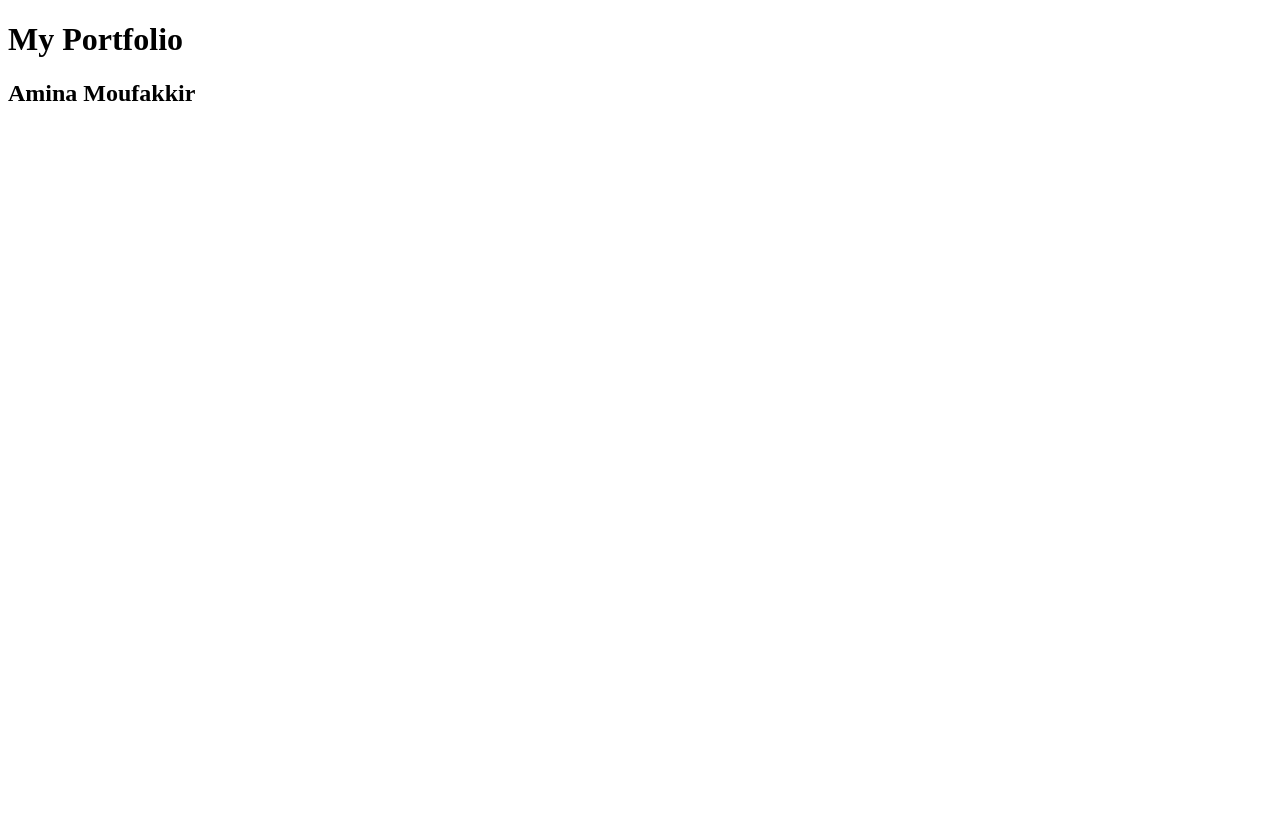
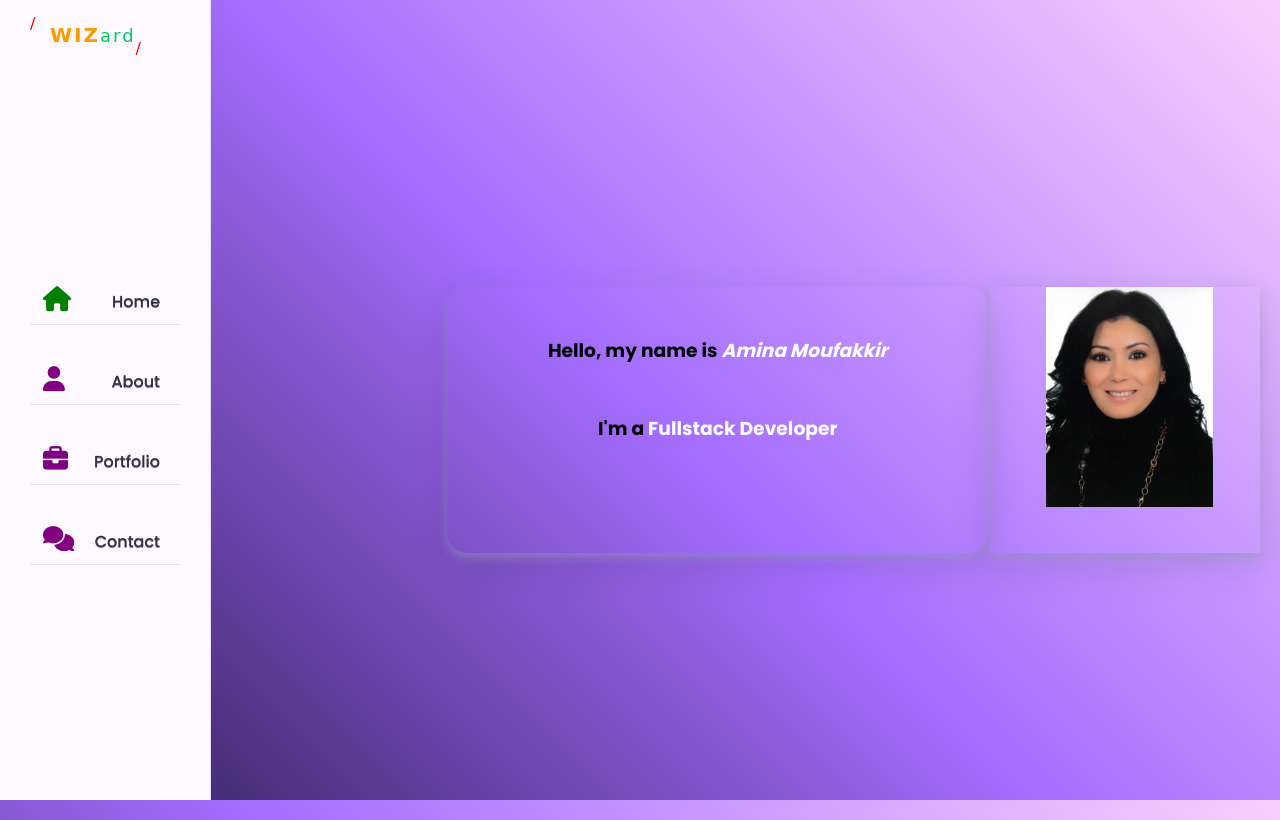
Before and after one commit to Amina-Moufakkir/9-1-frontend-portfolio-project, a plain HTML site: page index.html in a window 1280 px wide. Drawn offline with Linux system fonts and the light colour scheme; no server answers; a web font is replaced by a local one.

Commit message:
unfinished

```diff
--- /dev/null
+++ b/about.css
@@ -0,0 +1,62 @@
+@import url('https://fonts.googleapis.com/css2?family=Poppins:wght@200;300;400;500;600&display=swap');
+
+* {
+    box-sizing: border-box;
+    margin: 0;
+    font-family: "Poppins", sans-serif;
+}
+
+body {
+    background-color: plum;
+}
+
+.about {
+    display: grid;
+    grid-template-rows: repeat(2, 1fr);
+    margin: 20px;
+    padding: 10px;
+
+}
+
+.about p {
+    margin: 10px;
+    text-align: center;
+    font-size: 16px;
+
+}
+
+.hello img {
+    /* grid-column: 2; */
+    height: 400px;
+    text-align: center;
+    border-radius: 30px;
+    box-shadow: rgba(rgb(20, 1, 1));
+    position: relative;
+
+}
+
+
+
+.hello {
+    display: flex;
+}
+
+h2 {
+    position: absolute;
+    right: 400px;
+    top: 150px;
+    text-decoration: underline red;
+    text-underline-offset: 5px;
+
+}
+
+h2 span {
+    font-family: "biblo";
+    color: rgb(157, 0, 255);
+}
+
+.hello p {
+    position: absolute;
+    top: 250px;
+    left: 40px;
+}
--- /dev/null
+++ b/contact.css
@@ -0,0 +1,92 @@
+@import url('https://fonts.googleapis.com/css2?family=Poppins:wght@200;300;400;500;600&display=swap');
+
+* {
+    margin: 0;
+    padding: 0;
+    box-sizing: border-box;
+    font-family: "Poppins", sans-serif;
+}
+.contact {
+    width: 100%;
+    height: 100vh;
+    background: linear-gradient(45deg,#2f1c53, #a46dff, #f6d1fd);
+    display: flex;
+    align-items: center;
+    justify-content: center;
+}
+
+form {
+    width: 90%;
+    max-width: 600px;
+}
+
+.input-field {
+    margin-bottom: 30px;
+    position: relative;
+}
+
+input, textarea {
+    width: 100%;
+    padding: 10px;
+    outline:0;
+    border: 1px solid #fff;
+    background: transparent;
+    font-size: 16px;
+}
+
+label {
+    height: 100%;
+    position: absolute;
+    left: 0;
+    top: 0;
+    padding: 10px;
+    color: #fff;
+    cursor: text;
+    transition: .3s;
+}
+
+button {
+    padding: 10px 0;
+    color: #fff;
+    outline: none;
+    background: transparent;
+    border: 1px solid #fff;
+    width: 100%;
+    cursor: pointer;
+}
+label i {
+    margin-right: 10px;
+}
+
+button i {
+    margin-left: 10px;
+}
+input:focus~label,
+input:focus~label,
+textarea:valid~label {
+    top: -35px;
+    font-size: 15px;
+}
+
+.inline-input {
+    display: flex;
+    align-items: center;
+    justify-content: space-between;
+}
+
+.inline-input .input-field {
+    flex-basis: 48%;
+}
+
+p {
+    position: relative;;
+    right: 10;
+    bottom: 0;
+    color: #fff;
+
+}
+ a {
+    position: absolute;
+    bottom: 0;
+
+ }
--- a/index.html
+++ b/index.html
@@ -4,11 +4,60 @@
     <meta charset="UTF-8">
     <meta http-equiv="X-UA-Compatible" content="IE=edge">
     <meta name="viewport" content="width=device-width, initial-scale=1.0">
-    <title>Frontend Portfolio Project</title>
-    <script src="./main.js" defer></script>
+    <link rel="stylesheet" href="https://cdnjs.cloudflare.com/ajax/libs/font-awesome/6.2.0/css/all.min.css">
+    <link rel="stylesheet" href="./style.css">
+    <script src="./main.js" defer ></script>
+    <title>Portfolio Project</title>
 </head>
 <body>
-    <h1>My Portfolio</h1>
-    <h2>Amina Moufakkir</h2>
+    <!------- parent container start  ------>
+    <div class="grid">
+
+        <!-- aside start -->
+        <aside class="sidebar">
+            <div class="logo">
+                <a href="#"><span class="wiz">Wiz</span><span class="ard">ard</span></a>
+            </div>
+
+            <div class="menu-btn"></div>
+
+            <div class="nav">
+                <a href="./index.html" class="active button"><i class="fa fa-home over"></i><i class="fa fa-home under"></i><span class="big-text">Home</span>
+                </a>
+                <a href="./about.html" class="button"><i class="fa fa-user over"></i><i class="fa fa-user under"></i><span class="big-text">About</span><span class="small-text">Who I Am</span>
+                </a>
+
+                </a>
+                <a href="#portfolio" class="button" id="portfolio"><i class="fa fa-briefcase over"></i><i class="fa fa-briefcase under"></i><span class="big-text">Portfolio</span>
+                    <span class="small-text">See My Work</span>
+                </a>
+                <a href="./contact.html" class="button" target="_blank"><i class="fa fa-comments over"></i><i class="fa fa-comments under"></i><span class="big-text">Contact</span>
+                    <span class="small-text">Get In Touch</span>
+                </a>
+
+            </div>
+
+        </aside>
+        <!--  aside end  -->
+
+        <!-- home section start -->
+
+        <section class="section">
+            <div id="github"></div>
+            <div id="home"></div>
+            <div class="info">
+                <h3 class="hello">Hello, my name is <span class="name"><em>Amina Moufakkir</em></span></h3>
+                <h3>I'm a <span>Fullstack Developer</span></h3>
+
+            </div>
+            <div class="my-pic">
+                <img src="./assets/my-pic.png" alt="my picture">
+            </div>
+        </section>
+        <!--  home section end  -->
+
+    </div>
+    <!-------  parent container end   ------>
+
 </body>
 </html>
--- a/main.js
+++ b/main.js
@@ -1,7 +1,53 @@
+// Portfolio page.
+
+    const div = document.getElementById('github');
+	const portfolio = document.getElementById("portfolio");
+
+    const github = document.createElement('div');
+	github.textContent = `
+	<p><a href="https://github.com/aminamoufakkir">View my GitHub Profile</a></p>
+	`
+	div.append(github);
+	github.hidden = true;
+ function render (data) {
+	github.innerHTML =
+		`<div class="gh-grid">
+			<div class="gh-avatar">
+				<p><img alt="github picture" src="${data.avatar_url}" style= "height:200px;"></p>
+			</div>
+			<div class="gh-details">
+				<p>
+					<strong>${data.name}</strong><br>
+					<em>${data.location}</em><br>
+                    <em>${data.company}</em><br>
+					<a href="${data.url}" class="public">${data.public_repos} public repos</a>
+				</p>
+			</div>
+            <div class="gh-bio">
+            <p>${data.bio}</p>
+            </div>
+		</div>`;
+}
+
+
 const BASE_URL = "https://api.github.com/";
 
+portfolio.addEventListener("click", () => {
+	github.hidden = false;
+	const info = document.querySelector('.info');
+	const myPic = document.querySelector('.my-pic');
+	const homeIcon = document.querySelector(".active i");
+	info.hidden = true;
+	myPic.hidden = true;
+	homeIcon.style.color = "purple";
 
 fetch(`${BASE_URL}users/amina-moufakkir`)
-.then((res) => res.json())
-.then((res) => console.log(res))
-.catch((err) => console.log(err));
+.then((res) =>  res.json())
+
+.then((data) => {
+    console.log(data);
+    return render(data);
+})
+.catch((err) => console.warn(err));
+
+});
--- /dev/null
+++ b/style.css
@@ -0,0 +1,247 @@
+@import url('https://fonts.googleapis.com/css2?family=Allison&family=Poppins:wght@200;300;400;500;600;700&display=swap');
+
+* {
+    box-sizing: border-box;
+    margin: 0;
+    padding: 0;
+    outline: none;
+    text-decoration: none;
+
+}
+
+body {
+    margin: 0;
+    padding: 0;
+    line-height: 1.5;
+    font-size: 16px;
+    font-family: 'Poppins', sans-serif;
+    background: linear-gradient(45deg,#2f1c53, #a46dff, #f6d1fd);
+}
+
+::before, ::after {
+    box-sizing: border-box;
+}
+
+.grid {
+    display: grid;
+    grid-template-columns: 1fr 2fr;
+    grid-template-rows: 1fr 1fr;
+    height: 100vh;
+    margin: auto;
+}
+
+.section {
+    grid-column: 2;
+    display: grid;
+    grid-template-columns: 2fr 1fr;
+    grid-template-rows: repeat(3, 1fr);
+    height: 100vh;
+    text-align: center;
+    margin: 20px;
+}
+.gh-grid {
+    grid-column: 2 / span 3;
+    width: 370px;
+    height: 100vh;
+    text-align: center;
+    margin: 20px;
+}
+
+.info {
+    grid-row: 2;
+    border-radius: 20px;
+    box-shadow: 0 5px 10px rgba(154, 160, 186, 0.5), 0 15px 40px rgba(0, 0, 0, 0.1);
+}
+
+.info h3 {
+    text-align: center;
+    margin-top: 50px;
+}
+
+.info h3 span {
+    color: white;
+}
+
+.gh-details  {
+    grid-row: 1;
+    margin-top: 20px;
+
+}
+
+.gh-bio {
+    grid-row: 2;
+    margin-top: 20px;
+}
+
+.my-pic {
+    grid-column: 2;
+    grid-row: 2;
+    box-shadow: 0 5px 10px rgba(154, 160, 186, 0.5), 0 15px 40px rgba(0, 0, 0, 0.1);
+}
+
+.gh-avatar {
+    grid-column: 1;
+    grid-row: 1;
+}
+
+.my-pic img {
+    height: 220px;
+    margin-left: 10px;
+}
+
+.gh-avatar {
+    margin-left: 10px;
+    box-shadow: 0px 2px rgb(143, 139, 139);
+}
+
+/* aside */
+.sidebar {
+    padding: 30px;
+    background: #fdf9ff;
+    position: fixed;
+    top: 0;
+    left: 0;
+    height: 100%;
+    border-right: 1px solid #e8dfec;
+    display: flex;
+    flex-direction: column;
+    justify-content: center;
+    align-items: center;
+    z-index: 10;
+}
+
+.sidebar .nav {
+    list-style: none;
+    margin-top: 50px;
+}
+
+.button {
+    position: relative;
+    font-weight: 500;
+    height: 60px;
+    width: 150px;
+    display: block;
+    border-bottom: 1px solid #e8dfec;
+    padding: 5px;
+    margin-bottom: 20px;
+    overflow: hidden;
+    -webkit-transition: all 0.5s ease;
+    -moz-transition: all 0.5s ease;
+    -o-transition: all 0.5s ease;
+    transition: all 0.5s ease;
+}
+
+.button:hover {
+    border-bottom: 2px solid green;
+}
+
+.button i.over {
+    z-index: 500;
+    -webkit-transition: all 0.3s ease;
+    -moz-transition: all 0.3s ease;
+    -o-transition: all 0.3s ease;
+    transition: all 0.3s ease;
+}
+
+.button:hover i.over {
+    -webkit-transform: scale(2) rotate(90deg);
+    -moz-transform: scale(2) rotate(90deg);
+    -o-transform: scale(2) rotate(90deg);
+    transform: scale(2) rotate(90deg);
+    opacity: 0;
+}
+
+.button i.under {
+    z-index: 499;
+    opacity: 0.15;
+}
+.button i {
+    font-size: 25px;
+    margin-right: 15px;
+    margin-top: 10px;
+    padding: 5px;
+    position: absolute;
+    top: 6px;
+    left: 8px;
+    color: purple;
+}
+
+.button span.big-text {
+    font-size: 16px;
+    color: #302e4d;
+    text-shadow: 0px 1px #888;
+    position:absolute;
+    top: 25px;
+    right: 20px;
+    -webkit-transition: all 0.3s ease;
+    -moz-transition: all 0.3s ease;
+    -o-transition: all 0.3s ease;
+    transition: all 0.3s ease;
+}
+.button:hover span.big-text {
+    top: 15px;
+}
+
+.button span.small-text {
+    position: absolute;
+    font-size: 13px;
+    color: red;
+    top: 40px;
+    right: -200px;
+    -webkit-transition: all 0.3s ease;
+    -moz-transition: all 0.3s ease;
+    -o-transition: all 0.3s ease;
+    transition: all 0.3s ease 0.3s;
+}
+
+.button:hover span.small-text {
+    right: 20px;
+}
+
+.active i {
+    color: green;
+}
+
+.sidebar .logo {
+    font-family: 'Allison', cursive;
+    font-size: 16px;
+    position: absolute;
+    top: 20px;
+    left: 30px;
+}
+
+.sidebar .logo a {
+    letter-spacing: 2px;
+    padding: 15px 20px;
+    position: relative;
+}
+
+.sidebar .logo a::before {
+    content: "/";
+    width: 20px;
+    color: red;
+    position: absolute;
+    top: 0;
+    left: 0;
+}
+
+.sidebar .logo a::after {
+    content: "/";
+    width: 20px;
+    color: red;
+    position: absolute;
+    bottom: 0;
+    right: 0;
+}
+
+.wiz {
+    color: #ff9900;
+    font-weight: 700;
+    font-size: 20px;
+    text-transform:uppercase;
+}
+
+.ard {
+    color: #00cc66;
+    font-size: 18px;
+}
```
Also changed, not shown: about.html (added, +30 -0 lines), contact.html (added, +45 -0 lines), assets/my-pic.png (added), 2 other files.
